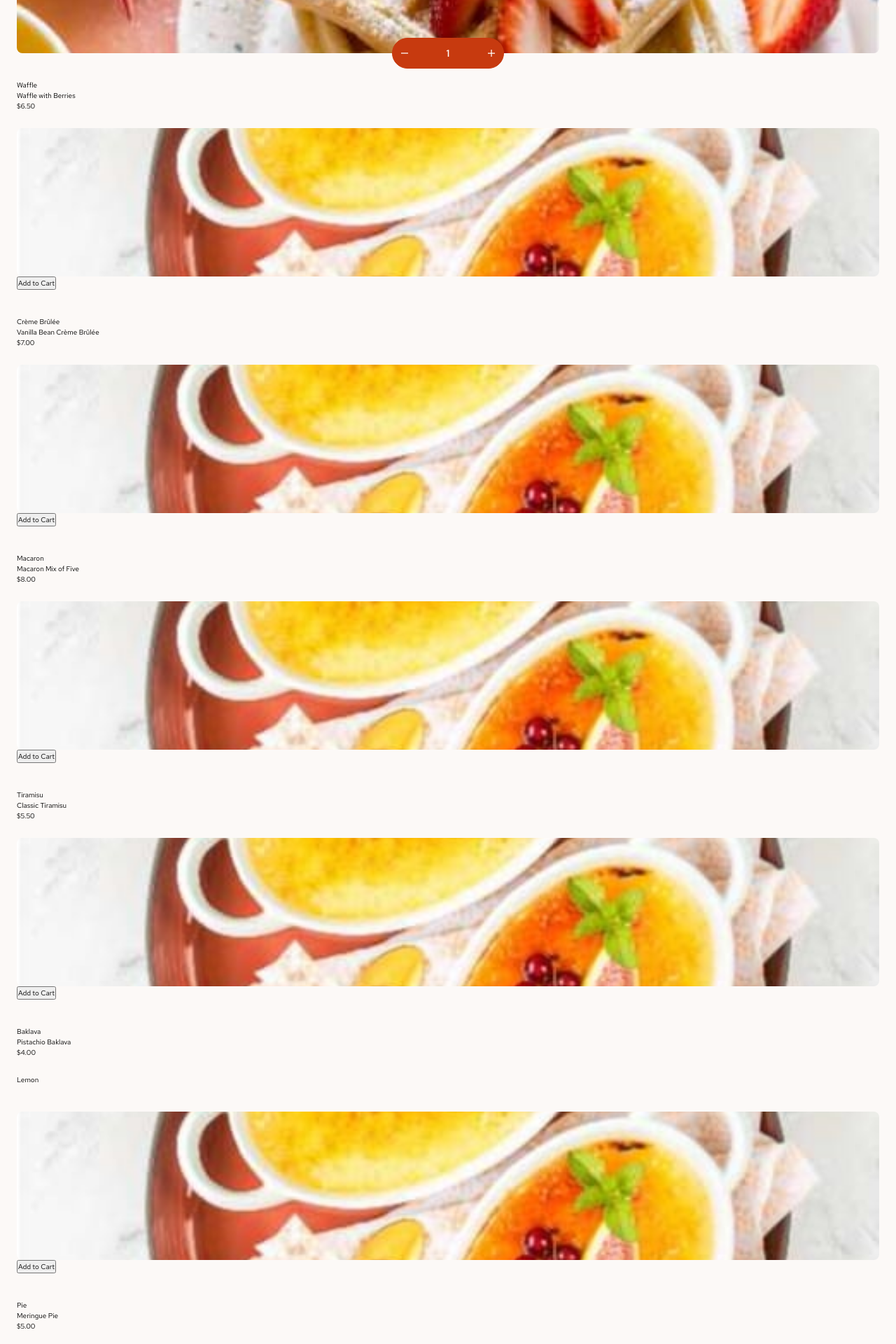
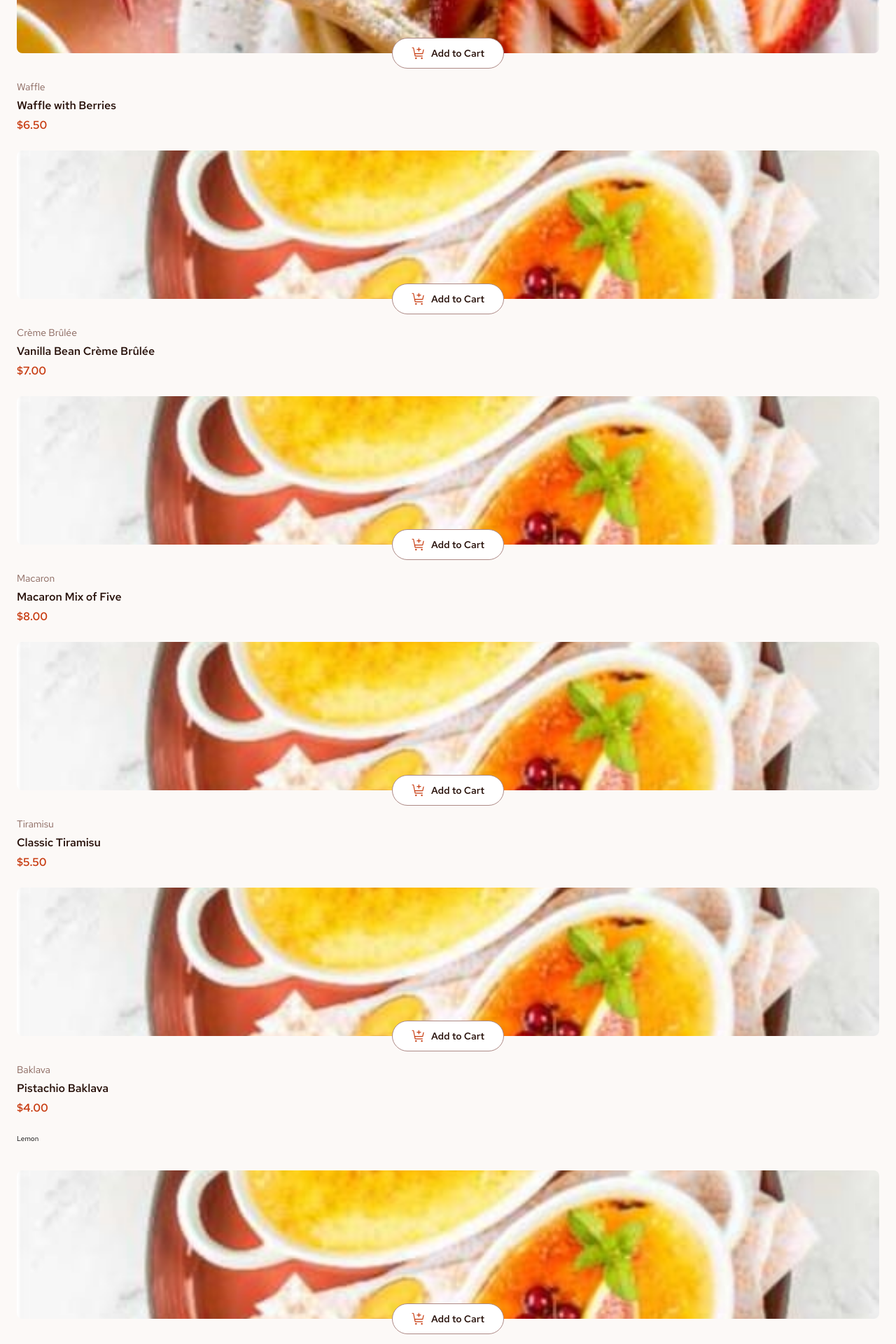
Before and after one commit to Rubendvb/product-list-with-cart-main, a React (Vite) app: page / in a window 1280 px wide. Shown: the part 240-2160 px from the top of the page at 70% size. Built offline with nearby package versions, Linux system fonts and the light colour scheme.

Commit message:
creating cards

```diff
--- a/src/App.scss
+++ b/src/App.scss
@@ -5,6 +5,8 @@
   padding: $spacing-24;
 
   .main {
+    margin-bottom: $spacing-32;
+
     &__title {
       @include Text-Preset-1;
       margin-bottom: $spacing-32;
@@ -37,6 +39,50 @@
           left: 50%;
           transform: translate(-50%, 50%);
         }
+
+        &__details {
+          display: grid;
+          gap: $spacing-4;
+        }
+
+        &__type {
+          @include Text-Preset-4(regular, $Rose-500);
+        }
+
+        &__name {
+          @include Text-Preset-3;
+        }
+
+        &__price {
+          @include Text-Preset-3($Red);
+        }
+      }
+    }
+  }
+
+  .cart {
+    background-color: $White;
+    border-radius: $spacing-12;
+    padding: $spacing-24;
+
+    &__title {
+      @include Text-Preset-2($Red);
+      margin-bottom: $spacing-24;
+    }
+
+    &__empty {
+      &-message {
+        text-align: center;
+      }
+
+      &-image {
+        width: 100%;
+        max-width: 12.8rem;
+        margin: 0 auto $spacing-16;
+      }
+
+      &-text {
+        @include Text-Preset-4(bold, $Rose-500);
       }
     }
   }
--- a/src/App.tsx
+++ b/src/App.tsx
@@ -1,8 +1,11 @@
+import { useState } from 'react'
 import './App.scss'
 
 import { ButtonAddToCart } from './components/ButtonAddToCart'
 
 function App() {
+  const [items, setItems] = useState(1)
+
   return (
     <>
       <div className="page">
@@ -37,9 +40,9 @@ function App() {
                   src="/public/assets/images/image-creme-brulee-desktop.jpg"
                   alt="Crème Brûlée"
                 />
-                <button className="dessert__add-to-cart-button">
-                  Add to Cart
-                </button>
+                <div className="container__button">
+                  <ButtonAddToCart />
+                </div>
               </div>
               <div className="dessert__details">
                 <span className="dessert__type">Crème Brûlée</span>
@@ -55,9 +58,10 @@ function App() {
                   src="/public/assets/images/image-creme-brulee-desktop.jpg"
                   alt="Macaron"
                 />
-                <button className="dessert__add-to-cart-button">
-                  Add to Cart
-                </button>
+
+                <div className="container__button">
+                  <ButtonAddToCart />
+                </div>
               </div>
               <div className="dessert__details">
                 <span className="dessert__type">Macaron</span>
@@ -73,9 +77,10 @@ function App() {
                   src="/public/assets/images/image-creme-brulee-desktop.jpg"
                   alt="Tiramisu"
                 />
-                <button className="dessert__add-to-cart-button">
-                  Add to Cart
-                </button>
+
+                <div className="container__button">
+                  <ButtonAddToCart />
+                </div>
               </div>
               <div className="dessert__details">
                 <span className="dessert__type">Tiramisu</span>
@@ -91,9 +96,10 @@ function App() {
                   src="/public/assets/images/image-creme-brulee-desktop.jpg"
                   alt="Baklava"
                 />
-                <button className="dessert__add-to-cart-button">
-                  Add to Cart
-                </button>
+
+                <div className="container__button">
+                  <ButtonAddToCart />
+                </div>
               </div>
               <div className="dessert__details">
                 <span className="dessert__type">Baklava</span>
@@ -110,9 +116,10 @@ function App() {
                   src="/public/assets/images/image-creme-brulee-desktop.jpg"
                   alt="Lemon Pie"
                 />
-                <button className="dessert__add-to-cart-button">
-                  Add to Cart
-                </button>
+
+                <div className="container__button">
+                  <ButtonAddToCart />
+                </div>
               </div>
               <div className="dessert__details">
                 <span className="dessert__type">Pie</span>
@@ -129,9 +136,10 @@ function App() {
                   src="/public/assets/images/image-creme-brulee-desktop.jpg"
                   alt="Red Velvet Cake"
                 />
-                <button className="dessert__add-to-cart-button">
-                  Add to Cart
-                </button>
+
+                <div className="container__button">
+                  <ButtonAddToCart />
+                </div>
               </div>
               <div className="dessert__details">
                 <span className="dessert__type">Cake</span>
@@ -147,9 +155,10 @@ function App() {
                   src="/public/assets/images/image-creme-brulee-desktop.jpg"
                   alt="Brownie"
                 />
-                <button className="dessert__add-to-cart-button">
-                  Add to Cart
-                </button>
+
+                <div className="container__button">
+                  <ButtonAddToCart />
+                </div>
               </div>
               <div className="dessert__details">
                 <span className="dessert__type">Brownie</span>
@@ -165,9 +174,10 @@ function App() {
                   src="/public/assets/images/image-creme-brulee-desktop.jpg"
                   alt="Panna Cotta"
                 />
-                <button className="dessert__add-to-cart-button">
-                  Add to Cart
-                </button>
+
+                <div className="container__button">
+                  <ButtonAddToCart />
+                </div>
               </div>
               <div className="dessert__details">
                 <span className="dessert__type">Panna Cotta</span>
@@ -179,15 +189,20 @@ function App() {
         </main>
 
         <aside className="cart">
-          <h2 className="cart__title">Your Cart {/* Quantity -->) */}</h2>
+          <h2 className="cart__title">Your Cart ({items})</h2>
 
+          {items === 0 ? (
             <div className="cart__empty-message">
-            <img className="cart__empty-image" src="" alt="Empty Cart" />
+              <img
+                className="cart__empty-image"
+                src="/public/assets/images/illustration-empty-cart.svg"
+                alt="Empty Cart"
+              />
               <p className="cart__empty-text">
                 Your added items will appear here
               </p>
             </div>
-
+          ) : (
             <div className="cart__items">
               <ul className="cart__list">
                 <li className="cart__item">
@@ -217,16 +232,10 @@ function App() {
                       <span className="cart__item-total-price">$28.00</span>
                     </div>
                   </div>
-                <div className="cart__item-image">
-                  <img
-                    className="cart__item-image-element"
-                    src="/public/assets/images/illustration-empty-cart.svg"
-                    alt="Vanilla Item"
-                  />
-                </div>
                 </li>
               </ul>
             </div>
+          )}
         </aside>
       </div>
 
--- a/src/components/ButtonAddToCart/index.tsx
+++ b/src/components/ButtonAddToCart/index.tsx
@@ -5,11 +5,19 @@ import { ButtonIncrementDecrement } from '../ButtonIncrementDecrement'
 import './ButtonAddToCart.scss'
 
 export function ButtonAddToCart() {
-  const [addCard, setAddCard] = useState(true)
+  const [addCard, setAddCard] = useState(false)
 
   return (
     <button className={`button-cart ${addCard ? 'bg-red' : ''}`}>
-      {!addCard ? (
+      {addCard ? (
+        <>
+          <ButtonIncrementDecrement type="decrement" />
+
+          <span>1</span>
+
+          <ButtonIncrementDecrement type="increment" />
+        </>
+      ) : (
         <>
           <img
             className="icon-cart"
@@ -18,14 +26,6 @@ export function ButtonAddToCart() {
           />
           <span>Add to Cart</span>
         </>
-      ) : (
-        <>
-          <ButtonIncrementDecrement type="decrement" />
-
-          <span>1</span>
-
-          <ButtonIncrementDecrement type="increment" />
-        </>
       )}
     </button>
   )
--- a/src/components/ButtonIncrementDecrement/ButtonIncrementDecrement.scss
+++ b/src/components/ButtonIncrementDecrement/ButtonIncrementDecrement.scss
@@ -1,5 +1,22 @@
+@use '../../styles/variables' as *;
+
 .button-increment-decrement {
   all: unset;
-  display: inline-block;
+  display: flex;
+  justify-content: center;
   cursor: pointer;
+  border: 2px solid #fff;
+  border-radius: 50%;
+  height: 1.6rem;
+  width: 1.6rem;
+  color: #fff;
+  transition: background-color 0.3s ease;
+
+  &:hover {
+    background-color: #fff;
+
+    svg path {
+      fill: $Red;
+    }
+  }
 }
--- a/src/components/ButtonIncrementDecrement/index.tsx
+++ b/src/components/ButtonIncrementDecrement/index.tsx
@@ -18,7 +18,7 @@ export function ButtonIncrementDecrement({ type }: ButtonProps) {
           fill="none"
           viewBox="0 0 10 2"
         >
-          <path fill="#fff" d="M0 .375h10v1.25H0z"></path>
+          <path fill="currentColor" d="M0 .375h10v1.25H0z"></path>
         </svg>
       ) : (
         <svg
@@ -29,7 +29,7 @@ export function ButtonIncrementDecrement({ type }: ButtonProps) {
           viewBox="0 0 10 10"
         >
           <path
-            fill="#fff"
+            fill="currentColor"
             d="M10 4.375H5.625V0h-1.25v4.375H0v1.25h4.375V10h1.25V5.625H10z"
           ></path>
         </svg>
--- a/src/index.scss
+++ b/src/index.scss
@@ -43,6 +43,7 @@
   font: inherit;
   margin: 0;
   padding: 0;
+  box-sizing: border-box;
 }
 
 *,
```
Lines whose indentation alone changed are shown as unchanged.
